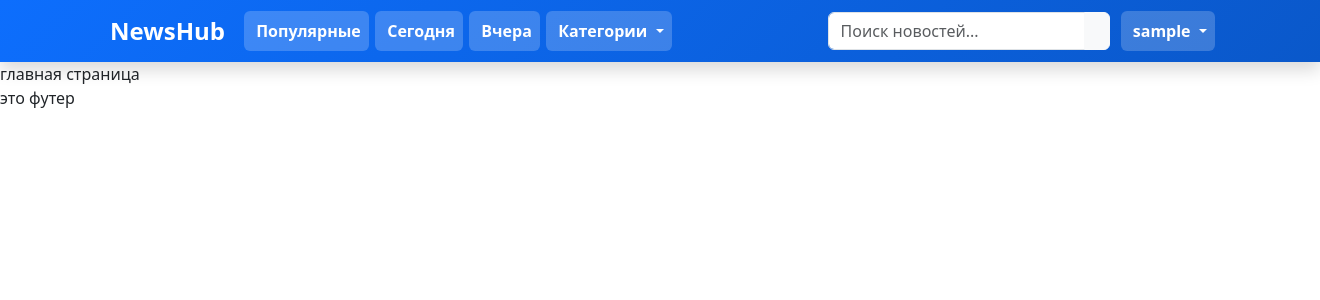
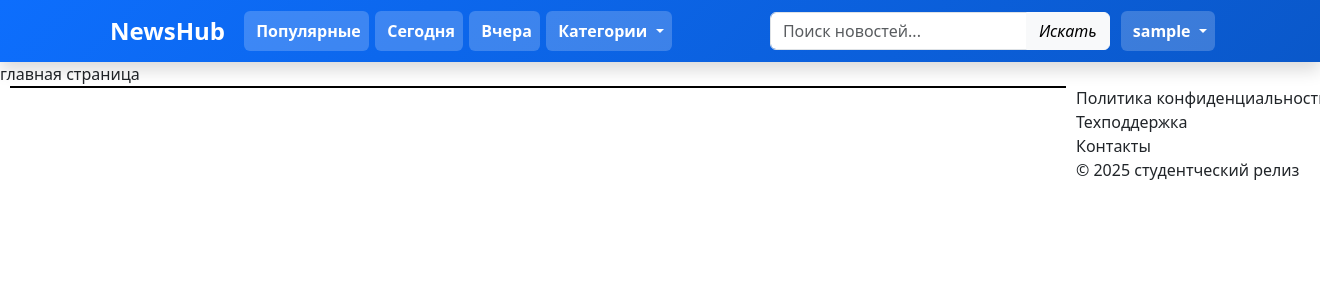
Before and after one commit to perv-cell/news-reports, a Django app: page / in a window 1320 px wide. Shown: the top 300 px of the page. Run offline with Django 5.2, Linux system fonts and the light colour scheme; the visitor is signed in with stand-in values (Sample User, id 1).

Commit message:
добавлены новые страницы, начал делать footer

```diff
--- a/summaries/news/templates/components/footer.html
+++ b/summaries/news/templates/components/footer.html
@@ -1,3 +1,38 @@
+<div class="footer">
+    <div class="dividing-strip"></div>
+    <div class="footer-link">
+        <div class="politic-conf">Политика конфиденциальности<div>
+        <div class="support">Техподдержка<div></div>
+        <div class="contact">Контакты<div>
+    </div>
+    <div class="footer-info">
+        © 2025 студентческий релиз
+    </div>
 <div>
-    это футер
-</div>
+
+<style>
+.footer{
+    display: flex;
+    flex-direction: column !important;
+    flex-wrap: wrap;
+    width: 100%;
+    height: 50px;
+    font-size:1rem;
+    align-items: center;
+}
+.dividing-strip{
+    background-color: black;
+    height: 2px;
+    width: 80%;
+    margin: 0 10px;
+}
+.footer-link{
+    display: flex;
+    justify-content:center;
+}
+.footer-info{
+    display: flex;
+    justify-content:flex-start;
+}
+
+</style>
--- a/summaries/news/templates/components/navbar.html
+++ b/summaries/news/templates/components/navbar.html
@@ -8,57 +8,51 @@
             <span class="navbar-toggler-icon"></span>
         </button>
 
-        <!-- Основное меню -->
         <div class="collapse navbar-collapse" id="navbarContent">
             <ul class="navbar-nav me-auto mb-2 mb-lg-0">
-                <!-- Самые популярные новости -->
+
                 <li class="nav-item">
                     <a class="nav-link active" href="{% url 'popular_news' %}">
                         <i class="bi bi-fire me-1"></i>Популярные
                     </a>
                 </li>
 
-                <!-- Новости на сегодня -->
                 <li class="nav-item">
                     <a class="nav-link" href="{% url 'today_news' %}">
                         <i class="bi bi-calendar-day me-1"></i>Сегодня
                     </a>
                 </li>
 
-                <!-- Популярное вчера -->
                 <li class="nav-item">
                     <a class="nav-link" href="{% url 'yestarday_news' %}">
                         <i class="bi bi-calendar-minus me-1"></i>Вчера
                     </a>
                 </li>
 
-                <!-- Выпадающее меню с категориями -->
                 <li class="nav-item dropdown">
                     <a class="nav-link dropdown-toggle" href="#" role="button" data-bs-toggle="dropdown">
                         <i class="bi bi-grid me-1"></i>Категории
                     </a>
                     <ul class="dropdown-menu">
-                        <li><a class="dropdown-item" href="">Политика</a></li>
-                        <li><a class="dropdown-item" href="">Спорт</a></li>
-                        <li><a class="dropdown-item" href="">Технологии</a></li>
+                        <li><a class="dropdown-item" href="{% url 'political_news' %}">Политика</a></li>
+                        <li><a class="dropdown-item" href="{% url 'sports_news' %}">Спорт</a></li>
+                        <li><a class="dropdown-item" href="{% url 'tetechnological_news' %}">Технологии</a></li>
                         <li><hr class="dropdown-divider"></li>
-                        <li><a class="dropdown-item" href="">Все категории</a></li>
+                        <li><a class="dropdown-item" href="{% url 'popular_news' %}">Все категории</a></li>
                     </ul>
                 </li>
             </ul>
 
-            <!-- Поиск -->
             <form class="d-flex me-2" action="{% url 'search_news' %}" method="get">
                 <div class="input-group">
                     <input type="search" name="q" class="form-control" placeholder="Поиск новостей..."
                            aria-label="Search" required>
                     <button class="btn btn-light" type="submit">
-                        <i class="bi bi-search"></i>
+                        <i class="bi bi-search">Искать</i>
                     </button>
                 </div>
             </form>
 
-            <!-- Правая часть (пользователь) -->
             <div class="navbar-nav">
                 {% if user.is_authenticated %}
                 <div class="nav-item dropdown">
@@ -66,7 +60,6 @@
                         <i class="bi bi-person-circle me-1"></i>{{ user.username }}
                     </a>
                     <ul class="dropdown-menu dropdown-menu-end">
-                        <li><a class="dropdown-item" href="">Профиль</a></li>
                         <li><a class="dropdown-item" href="">Сохраненное</a></li>
                         <li><hr class="dropdown-divider"></li>
                         <li><a class="dropdown-item" href="">Выйти</a></li>
@@ -127,7 +120,6 @@
     transform: scale(1.02);
 }
 
-/* Анимация для иконок */
 .bi {
     transition: transform 0.2s ease;
 }
@@ -136,7 +128,6 @@
     transform: scale(1.2);
 }
 
-/* Адаптивность */
 @media (max-width: 768px) {
     .input-group {
         min-width: 100%;
--- a/summaries/news/templates/pages-html/base.html
+++ b/summaries/news/templates/pages-html/base.html
@@ -20,25 +20,23 @@
      // для навбара
     document.addEventListener('DOMContentLoaded', function() {
 
-        const currentUrl = window.location.pathname;
-        const navLinks = document.querySelectorAll('.nav-link');
+        const correntPath = document.location.pathname
+        const selectorsNavLink =  document.querySelectorAll('.nav-link')
 
-        navLinks.forEach(link => {
-            if (link.href.includes(currentUrl)) {
-                link.classList.add('active');
+        selectorsNavLink.forEach(link =>{
+            if(link.href.includes(correntPath)){
+                link.classList.add('active')
             }
-        });
+        })
 
-        // Анимация поиска
-        const searchInput = document.querySelector('input[name="q"]');
-        if (searchInput) {
-            searchInput.addEventListener('focus', () => {
-                searchInput.parentElement.style.transform = 'scale(1.02)';
-            });
-
-            searchInput.addEventListener('blur', () => {
-                searchInput.parentElement.style.transform = 'scale(1)';
-            });
+       const selectorSearch = document.querySelector('input[name=q]')
+        if(selectorSearch){
+            document.addEventListener('focus', () => {
+                selectorSearch.parentElement.style.transform = 'scale(1.09rem)'
+            })
+            document.addEventListener('blur', () => {
+                selectorSearch.parentElement.style.transform = 'scale(1rem)'
+            })
         }
     });
     </script>
--- a/summaries/news/urls.py
+++ b/summaries/news/urls.py
@@ -3,8 +3,12 @@ from . import views
 
 urlpatterns = [
     path("", views.MainPage.as_view(), name='MainPage'),
-    path('/popular-news',views.PopularNews.as_view(), name='popular_news' ),
-    path('/today-news', views.TodayNews.as_view(), name="today_news"),
-    path('/yestarday-news', views.YestardayNews.as_view(), name="yestarday_news"),
-    path('/search-news', views.SearcNews.as_view(), name='search_news')
+    path('popular-news',views.PopularNews.as_view(), name='popular_news' ),
+    path('today-news', views.TodayNews.as_view(), name="today_news"),
+    path('yestarday-news', views.YestardayNews.as_view(), name="yestarday_news"),
+    path('technological-news', views.TechnologicalNews.as_view(), name='tetechnological_news'),
+    path('political-news', views.PoliticalNews.as_view(), name='political_news'),
+    path('sports-news', views.SportsNews.as_view(), name='sports_news'),
+    path('search-news', views.SearcNews.as_view(), name='search_news'),
+    path('save-news', views.SaveNews.as_view(), name='save_news'),
 ]
--- a/summaries/news/views.py
+++ b/summaries/news/views.py
@@ -36,3 +36,31 @@ class SearcNews(View):
             request,
             'pages-html/searchPage.html'
         )
+
+class PoliticalNews(View):
+    def get(self,request, *args ,**kwargs):
+        return render(
+            request,
+            'pages-html/political-news.html'
+        )
+
+class TechnologicalNews(View):
+    def get(self,request, *args ,**kwargs):
+        return render(
+            request,
+            'pages-html/technologies.html'
+        )
+
+class SportsNews(View):
+    def get(self,request, *args ,**kwargs):
+        return render(
+            request,
+            'pages-html/sports.html'
+        )
+
+class SaveNews(View):
+    def get(self,request, *args ,**kwargs):
+        return render(
+            request,
+            'pages-html/save-news.html'
+        )
```
Also changed, not shown: summaries/news/templates/pages-html/login.html (added), summaries/news/templates/pages-html/political-news.html (added), summaries/news/templates/pages-html/save-news.html (added), summaries/news/templates/pages-html/signin.html (added), summaries/news/templates/pages-html/sports.html (added), summaries/news/templates/pages-html/technologies.html (added).
